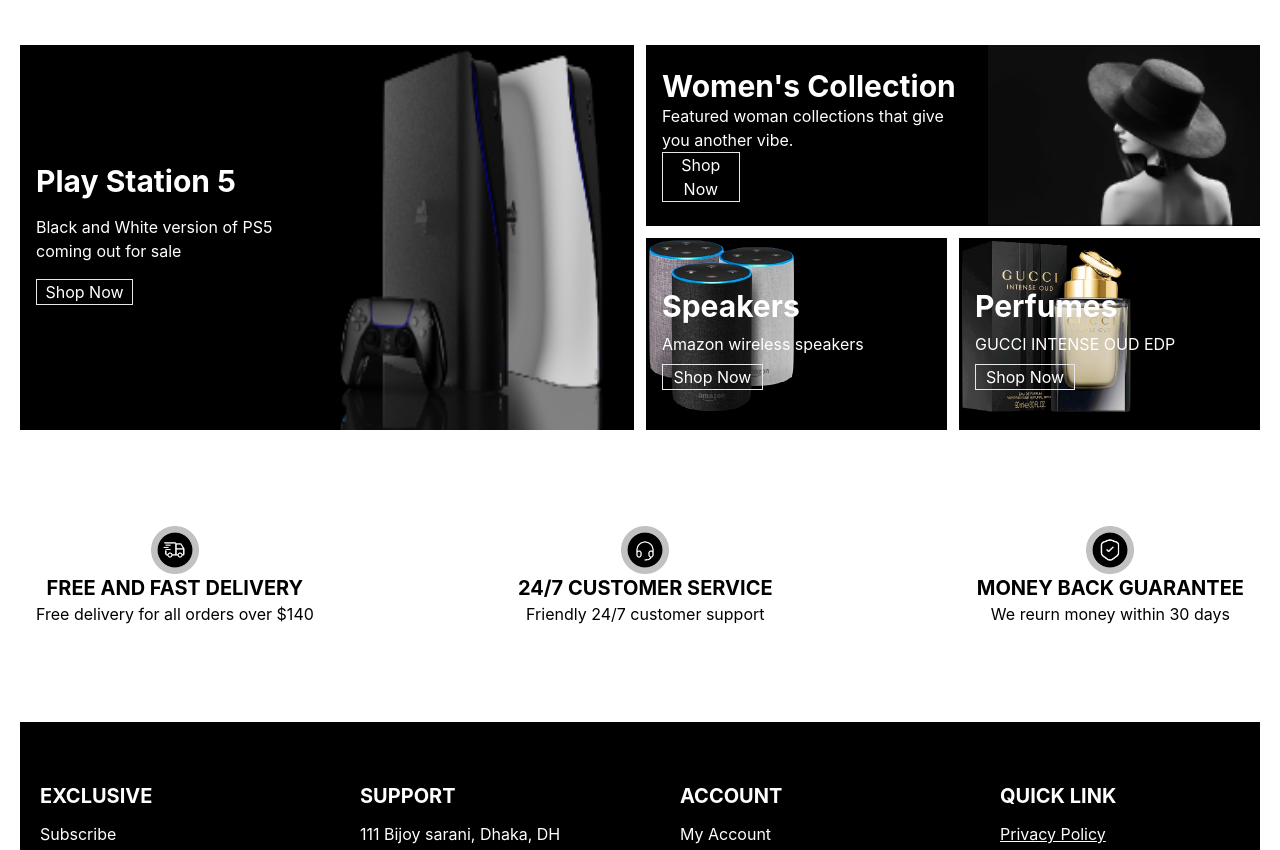
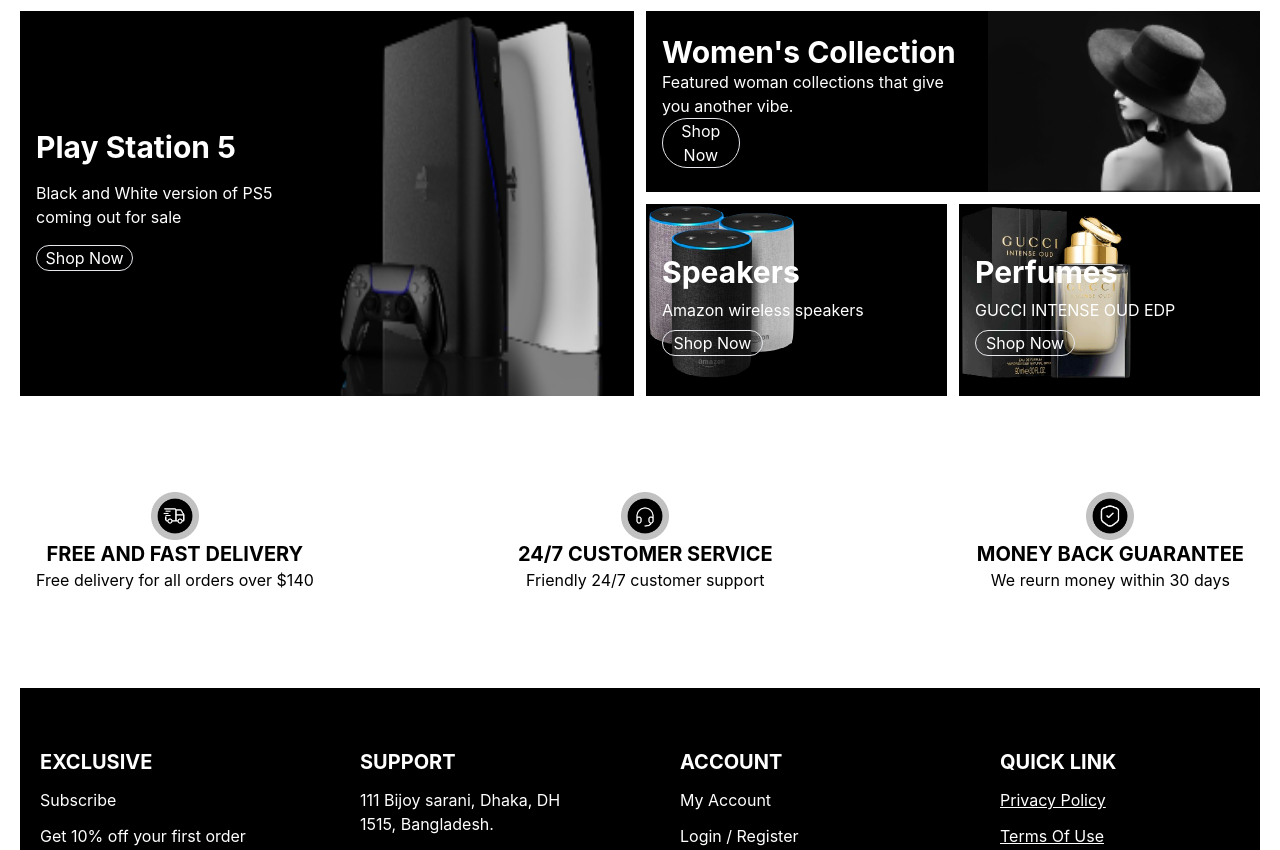
Before and after one commit to Geraldine-Okeke/e-commerce, a React (Create React App) app: page / in a window 1280 px wide. Shown: the part 3527-4377 px from the top of the page. Built offline with nearby package versions, Linux system fonts and the light colour scheme.

Commit message:
home page completed, though not yet functional

```diff
--- a/src/components/HOME/Header.js
+++ b/src/components/HOME/Header.js
@@ -41,7 +41,7 @@
                 {searchIcon}
               </div>
             </div>
-              <div>
+              <div className="">
                 <svg xmlns="http://www.w3.org/2000/svg" width="32" height="32" viewBox="0 0 32 32" fill="none">
                   <path d="M11 7C8.239 7 6 9.216 6 11.95C6 14.157 6.875 19.395 15.488 24.69C15.6423 24.7839 15.8194 24.8335 16 24.8335C16.1806 24.8335 16.3577 24.7839 16.512 24.69C25.125 19.395 26 14.157 26 11.95C26 9.216 23.761 7 21 7C18.239 7 16 10 16 10C16 10 13.761 7 11 7Z" stroke="black" stroke-width="1.5" stroke-linecap="round" stroke-linejoin="round"/>
                 </svg>
--- a/src/components/HOME/Offcanvas.js
+++ b/src/components/HOME/Offcanvas.js
@@ -17,7 +17,7 @@
     <div>
       <button
         onClick={toggleMenu}
-        className="block md:hidden p-2  absolute right-0"
+        className="block md:hidden p-2  absolute right-0 top-2"
       >
         <svg xmlns="http://www.w3.org/2000/svg" width="32" height="32" viewBox="0 0 32 32" fill="none">
           <path d="M4 8H28M4 16H28M4 24H28" stroke="black" stroke-width="2" stroke-linecap="round" stroke-linejoin="round"/>
--- a/src/components/HOME/SecSeven.js
+++ b/src/components/HOME/SecSeven.js
@@ -20,7 +20,7 @@
           <div className='flex flex-col pl-4 space-y-4 w-1/2 my-auto pb-2' >
             <span className='text-3xl font-bold'>Play Station 5</span>
             <span className=''>Black and White version of PS5 coming out for sale</span>
-            <button className='border w-full md:w-1/3 '>Shop Now</button>
+            <button className='border w-full md:w-1/3 rounded-full'>Shop Now</button>
           </div>
           <div className='float-right  w-1/2'>
             <img className='w-full h-full' src={ps5} alt='ps5'/>
@@ -32,7 +32,7 @@
             <div className='flex flex-col my-auto px-4'>
               <span className='text-3xl font-bold'>Women's Collection</span>
               <span className=''>Featured woman collections that give you another vibe.</span>
-              <button className='w-full md:w-1/4 border'>Shop Now</button>
+              <button className='w-full md:w-1/4 border rounded-full'>Shop Now</button>
             </div>
             <img src={lady} alt='lady' className='h-full '/>
           </div>
@@ -42,7 +42,7 @@
               <div className='absolute flex flex-col bottom-10  px-4 space-y-2'>
                 <span className='text-3xl font-bold'>Speakers</span>
                 <span>Amazon wireless speakers</span>
-                <button className='w-1/2 border'>Shop Now</button>
+                <button className='w-1/2 border rounded-full'>Shop Now</button>
               </div>
             </div>
             <div className='w-full md:w-1/2 relative bg-black'>
@@ -50,7 +50,7 @@
               <div className='absolute flex flex-col bottom-10 px-4 space-y-2'>
                 <span className='text-3xl font-bold'>Perfumes</span>
                 <span>GUCCI INTENSE OUD EDP</span>
-                <button className='w-1/2 border'>Shop Now</button>
+                <button className='w-1/2 border rounded-full'>Shop Now</button>
               </div>
             </div>
           </div>
--- a/src/components/HOME/SectionOne.js
+++ b/src/components/HOME/SectionOne.js
@@ -33,8 +33,8 @@
                 {/* Item Content */}
                 <div className="w-full md:w-1/2 flex flex-col space-y-4 md:space-y-20">
                   <div className="flex flex-row items-center">
-                    <img className="h-24 w-12" src={item.icon} alt={`Icon ${index + 1}`} />
-                    <span className="ml-3 pt-2 text-xl">{item.name}</span>
+                    <img className="w-4 h-12" src={item.icon} alt={`Icon ${index + 1}`} />
+                    <span className="ml-3 pt-2 text-xl w-4/5">{item.name}</span>
                   </div>
                   <h2 className="text-2xl md:text-4xl pt-4 font-bold">Up to {item.voucher}% voucher</h2>
                   <Link className="text-blue-400 hover:text-blue-200">Shop Now</Link>
```
